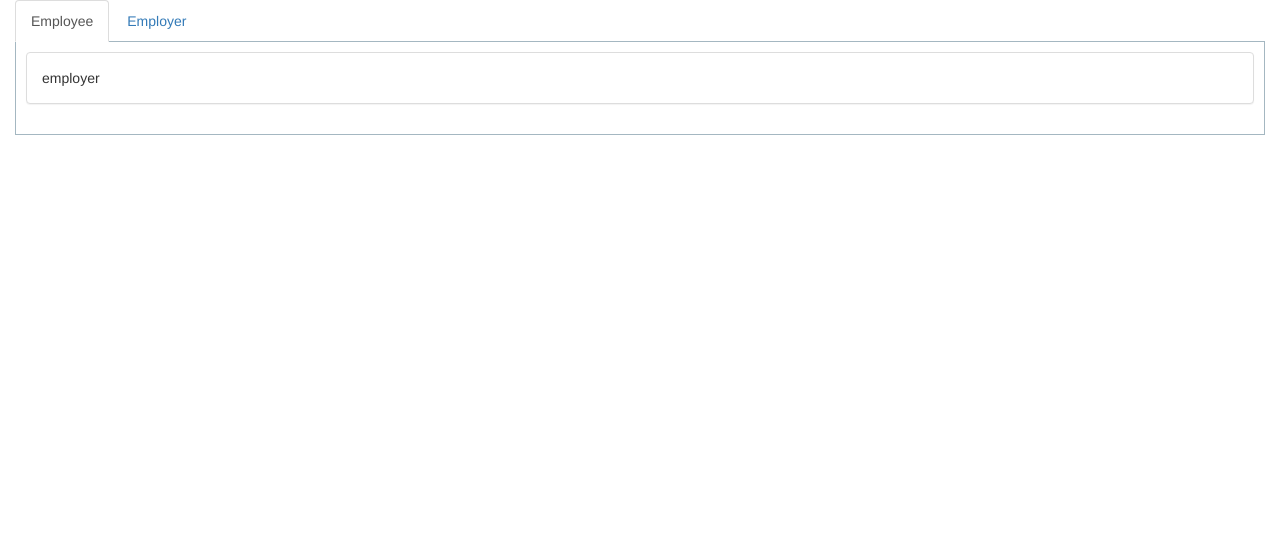
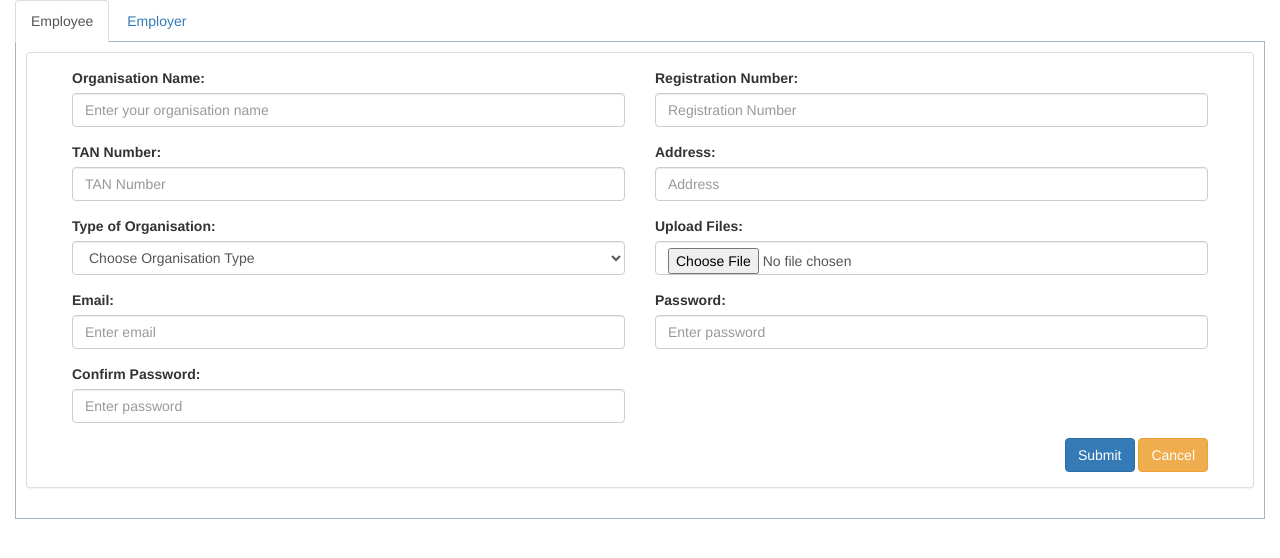
Before and after one commit to HarishSelvaraj/lifechain, a website: page src/index.html at #!/register in a window 1280 px wide. Both pictures are taken after a click on the link "Employer". Drawn offline with nearby package versions, Linux system fonts and the light colour scheme; some packages are replaced by stand-ins of ours; files that its build step writes are made by us from their sources; a script that the page names is missing.

Commit message:
Added employer tab

```diff
--- a/src/views/pages/register.html
+++ b/src/views/pages/register.html
@@ -117,13 +117,83 @@
                         </div>
                     </div>
                 </div>
-                <div class="tab-pane active" ng-if="employer" ng-controller="employercontrol">
-                    <div class="panel panel-default">
-                        <div class="panel-body">
-                            employer
-                        </div>
-                    </div>
+                 <div class="tab-pane active" ng-if="employer" ng-controller="employercontrol">
+          <div class="panel panel-default">
+            <div class="panel-body">
+              <form class="col-md-12 ">
+                <div class="col-md-6">
+                  <div class="form-group">
+                    <label for="orgname">Organisation Name:</label>
+                    <input type="text" class="form-control" id="orgname" placeholder="Enter your organisation name" name="orgname">
+                  </div>
                 </div>
+                <div class="col-md-6">
+                  <div class="form-group">
+                    <label for="regnum">Registration Number:</label>
+                    <input type="text" class="form-control" id="regnum" placeholder="Registration Number" name="regnum">
+                  </div>
+                </div>
+                <div class="col-md-6">
+                  <div class="form-group">
+                    <label for="tan">TAN Number:</label>
+                    <input type="text" class="form-control" id="tan" placeholder="TAN Number" name="tan">
+                  </div>
+                </div>
+                <div class="col-md-6">
+                  <div class="form-group">
+                    <label for="tan">Address:</label>
+                    <input type="text" class="form-control" id="address" placeholder="Address" name="address">                  </div>
+                </div>
+                <div class="col-md-6">
+                  <div class="form-group">
+                    <label for="orgtype">Type of Organisation:</label>
+                    <select class="form-control" id="orgtype" name="orgtype">
+                      <option>Choose Organisation Type</option>
+                      <option>Construction</option>
+                      <option>IT/Software</option>
+                      <option>IT/Hardware</option>
+                    </select>
+                  </div>
+                </div>
+                <div class="col-md-6">
+                  <div class="form-group">
+                    <label for="regfile">Upload Files:</label>
+                    <input type="file" class="form-control" id="regfile" placeholder="TAN Number" name="regfile">
+                  </div>
+                </div>
+                <!-- <div class="col-md-12">
+                    <hr style="border-top: dotted 1px;" />
+                </div> -->
+
+                <div class="col-md-6">
+                  <div class="form-group">
+                    <label for="email">Email:</label>
+                    <input type="email" class="form-control" id="email" placeholder="Enter email" name="email">
+                  </div>
+                </div>
+                <div class="col-md-6">
+                  <div class="form-group">
+                    <label for="pwd">Password:</label>
+                    <input type="password" class="form-control" id="pwd" placeholder="Enter password" name="pwd">
+                  </div>
+                </div>
+                <div class="col-md-6">
+                  <div class="form-group">
+                    <label for="pwd">Confirm Password:</label>
+                    <input type="password" class="form-control" id="pwd" placeholder="Enter password" name="pwd">
+                  </div>
+                </div>
+
+                <div class="col-md-12 ">
+                  <div class="pull-right">
+                    <button type="submit" class="btn btn-primary">Submit</button>
+                    <button type="reset" class="btn btn-warning">Cancel</button>
+                  </div>
+                </div>
+              </form>
+            </div>
+          </div>
+        </div>
             </div>
         </div>
     </div>
```
